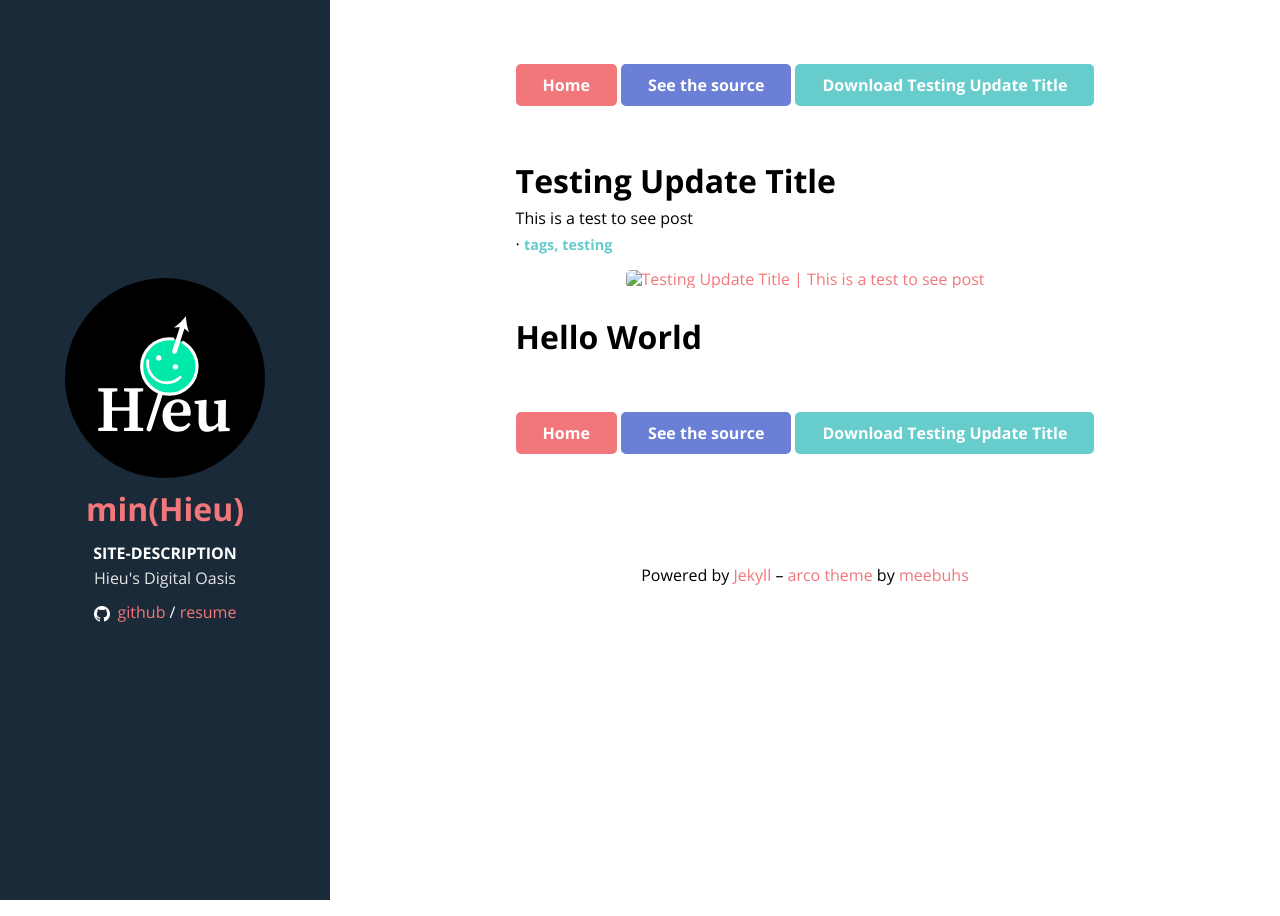
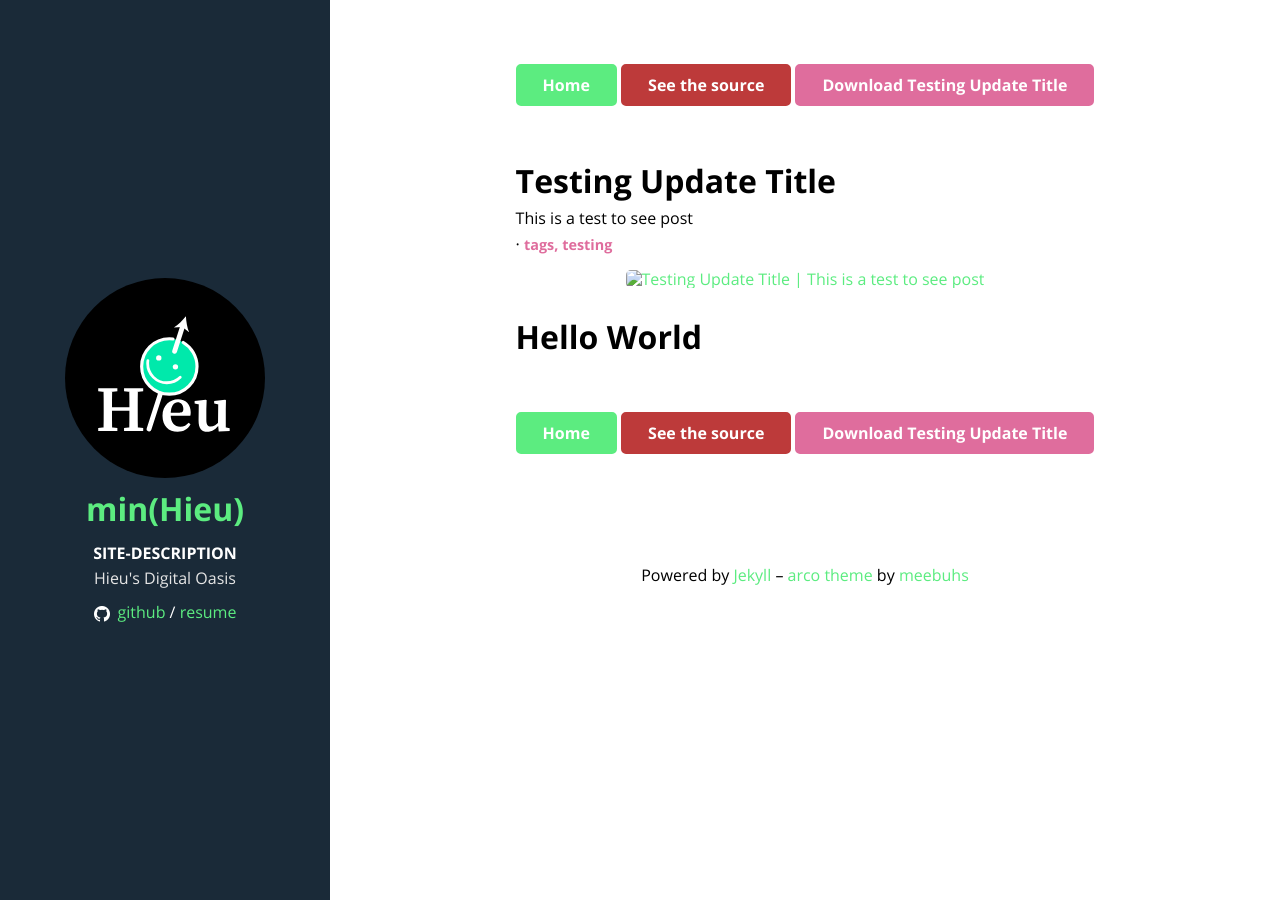
Before and after one commit to min-hieu/min-hieu.github.io, a Jekyll site: the page built from pages/testingpost.html, in a window 1280 px wide. Built offline with Jekyll 4.4.1, drawn with Linux system fonts in a browser that asks for light colours; a script that is not in the unit is left out.

Commit message:
CHANGED COLORS

```diff
--- a/_sass/constants.scss
+++ b/_sass/constants.scss
@@ -1,8 +1,8 @@
 // Colours
 
-$primary-highlight: #f2777a;
-$secondary-highlight: #6b7fd7;
-$tertiary-highlight: #66cccc;
+$primary-highlight: #5cec80;
+$secondary-highlight: #bd3a3a;
+$tertiary-highlight: #df6d9d;
 
 $sidebar-colour: #1a2a38;
 $hover-colour: #e5e5e5;
```
